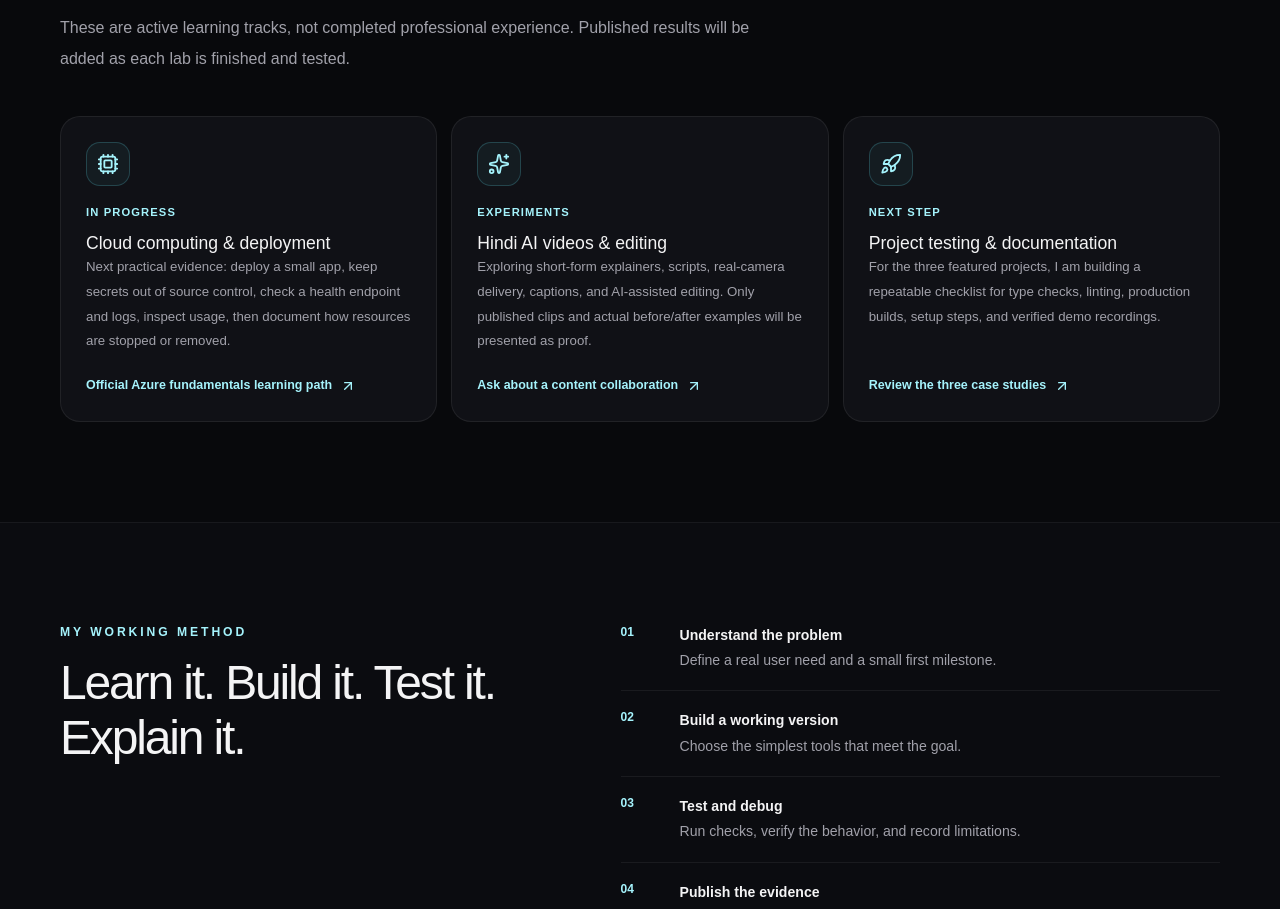
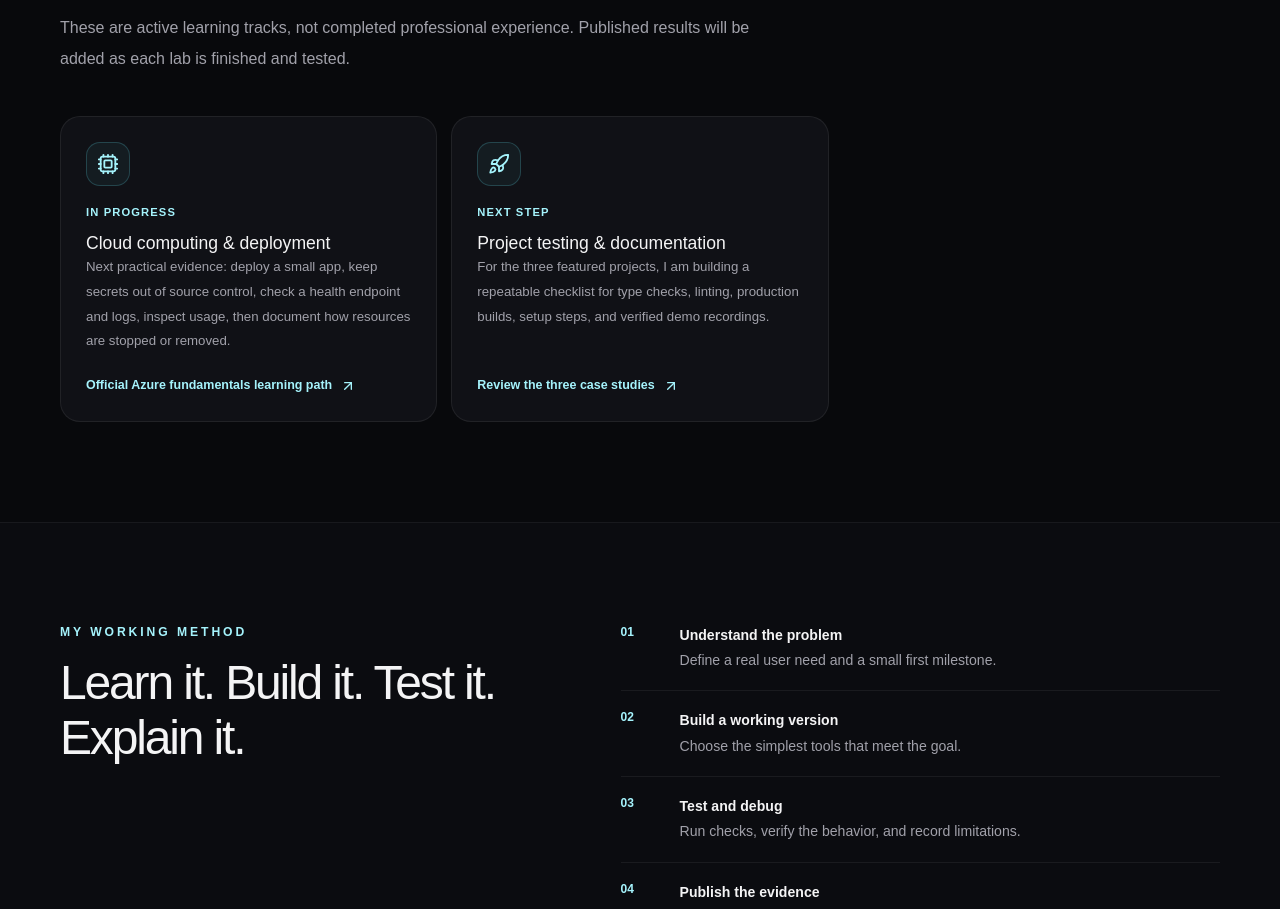
Before and after one commit to sdeepak20072004-hue/deepak-portfolio, a Next.js app: page / in a window 1280 px wide. Shown: the part 3982-4891 px from the top of the page. Built offline with nearby package versions, Linux system fonts and the light colour scheme.

Commit message:
Remove video editing learning lab from portfolio

```diff
--- a/src/app/page.tsx
+++ b/src/app/page.tsx
@@ -176,13 +176,7 @@ export default function Home() {
             <p>Next practical evidence: deploy a small app, keep secrets out of source control, check a health endpoint and logs, inspect usage, then document how resources are stopped or removed.</p>
             <a className="text-link" href="https://learn.microsoft.com/en-us/learn/paths/azure-fundamentals/" target="_blank" rel="noreferrer">Official Azure fundamentals learning path <ArrowUpRight size={16} /></a>
           </article>
-          <article className="lab-card">
-            <div className="lab-icon"><Sparkles size={22} /></div>
-            <span className="lab-state">Experiments</span>
-            <h3>Hindi AI videos &amp; editing</h3>
-            <p>Exploring short-form explainers, scripts, real-camera delivery, captions, and AI-assisted editing. Only published clips and actual before/after examples will be presented as proof.</p>
-            <a className="text-link" href="#contact">Ask about a content collaboration <ArrowUpRight size={16} /></a>
-          </article>
+
           <article className="lab-card">
             <div className="lab-icon"><Rocket size={22} /></div>
             <span className="lab-state">Next step</span>
```
